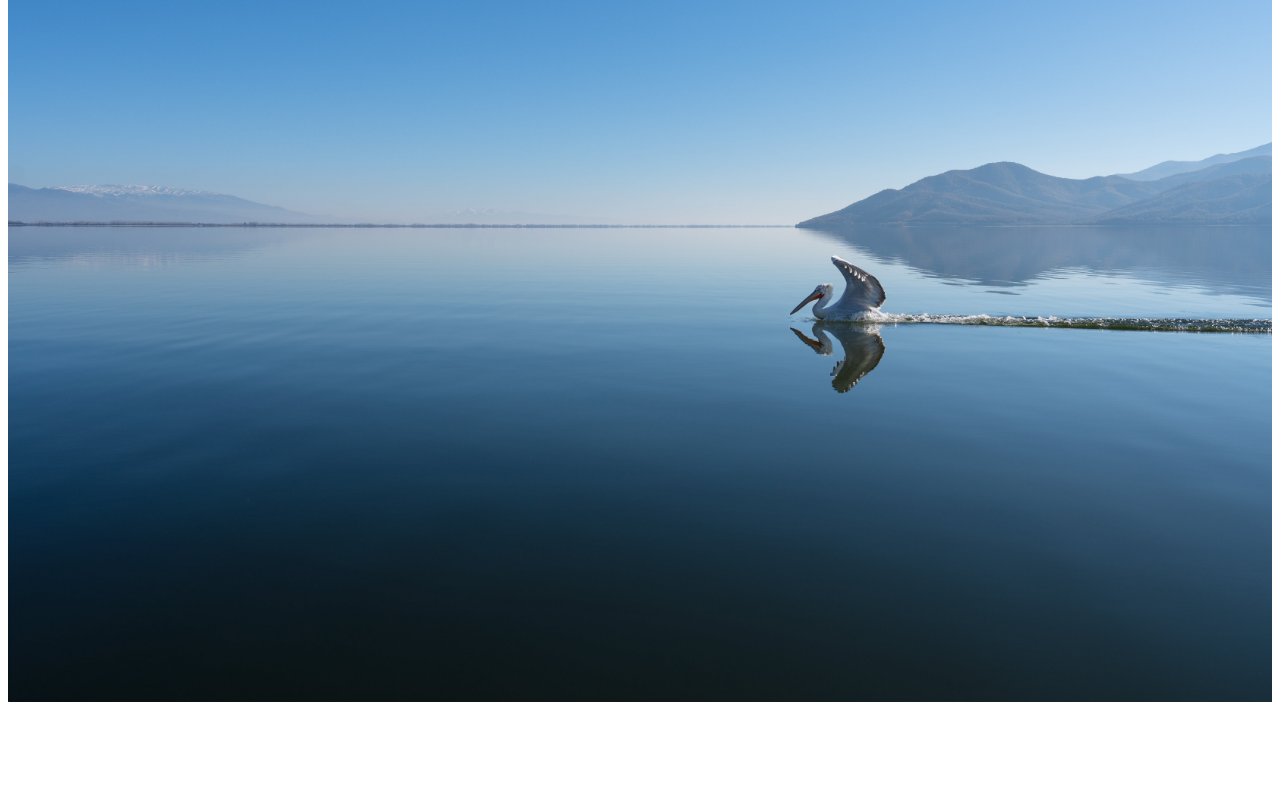
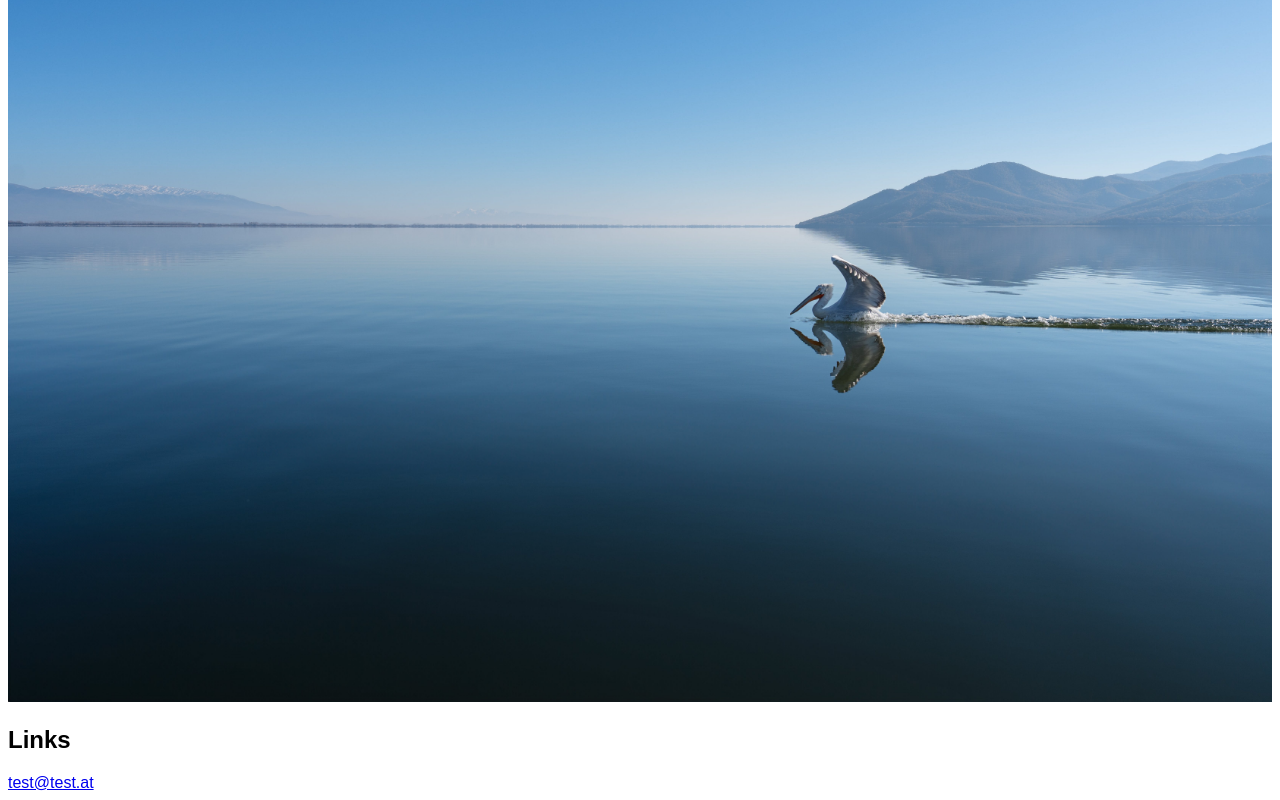
Before and after one commit to thomas-hintersteiner/html-test, a plain HTML site: page index.html in a window 1280 px wide. Shown: the part 496-1296 px from the top of the page. Before the commit the page ends 1210 px from the top, so only its background shows below. Drawn offline with Linux system fonts and the light colour scheme.

Commit message:
Links eingefügt

```diff
--- a/index.html
+++ b/index.html
@@ -20,5 +20,8 @@
 
     <h2>Bilder</h2>
     <img src="img/pexels-yassen-kounchev-19745668.jpg" alt="">
+
+    <h2>Links</h2>
+    <a href="mailto:test@test.at">test@test.at</a>
 </body>
 </html>
```
